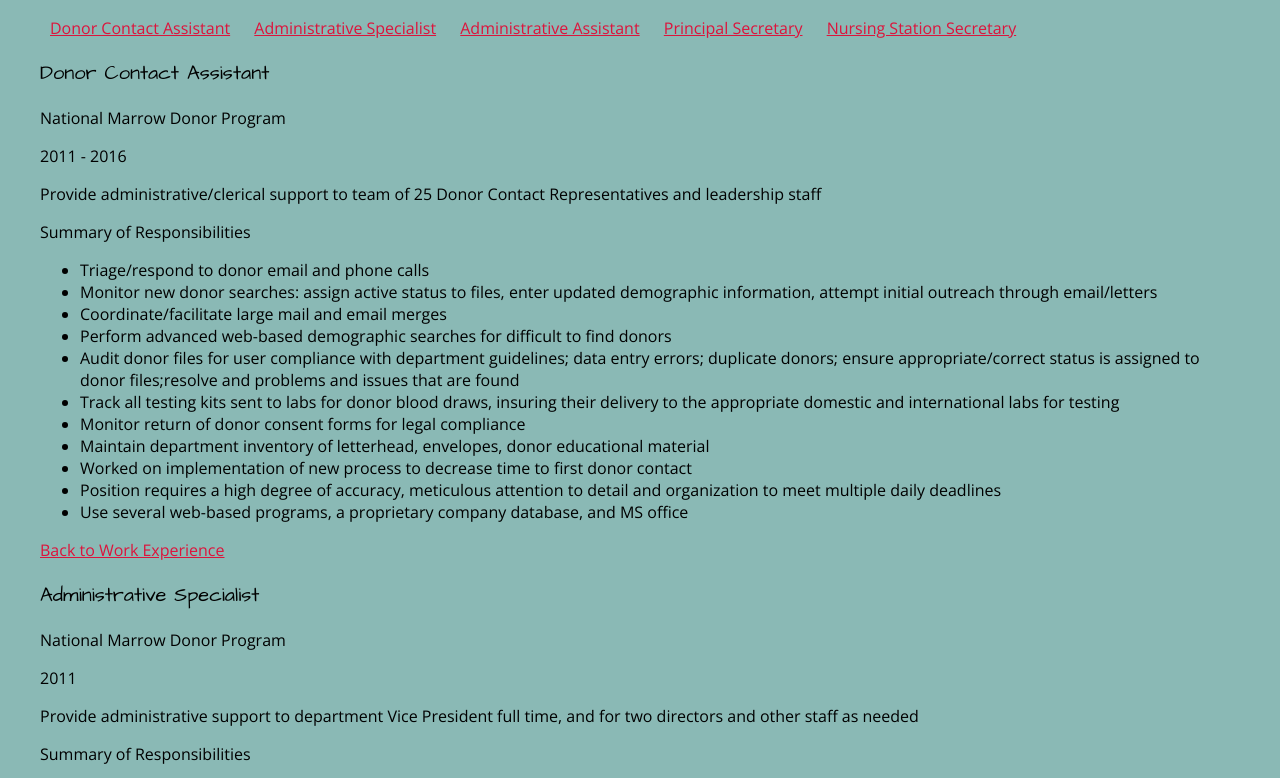
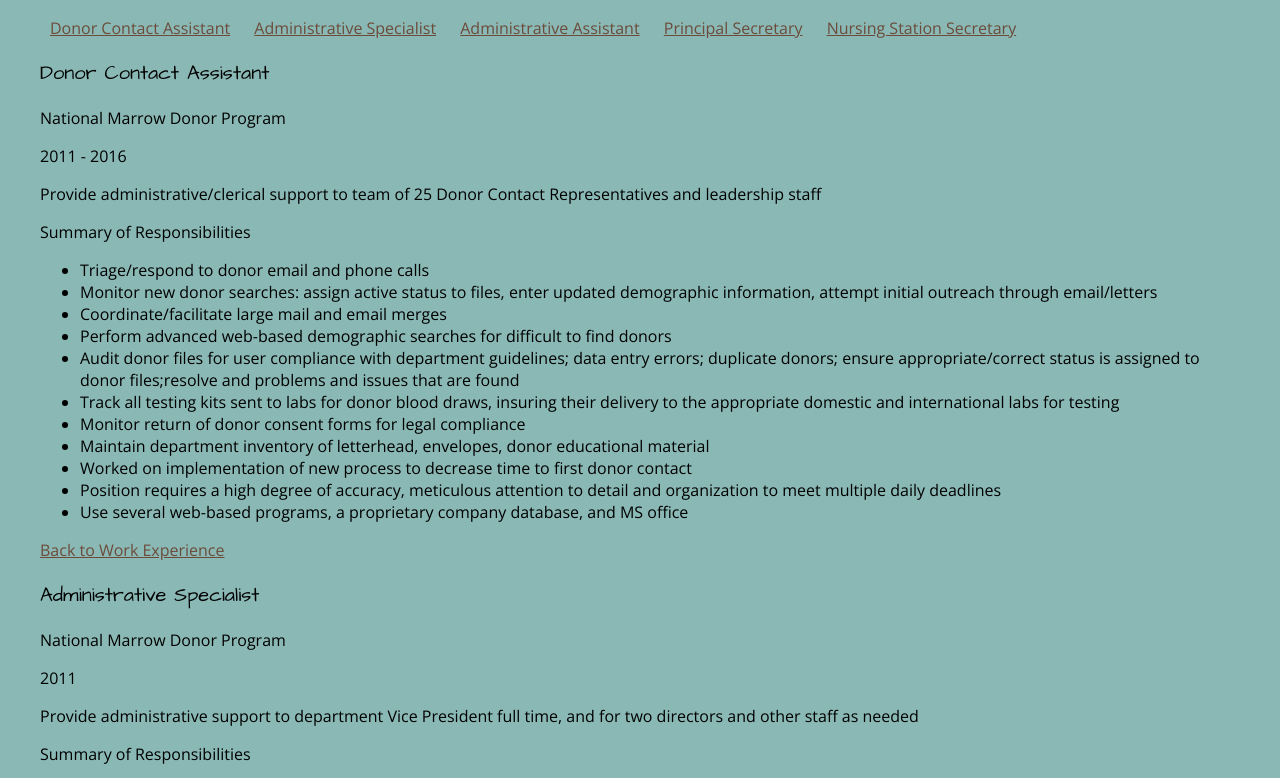
Before and after one commit to juliezimmer/juliezimmer.github.io, a plain HTML site: page index.html in a window 1280 px wide. Shown: the part 593-1371 px from the top of the page. Drawn offline with nearby package versions, Linux system fonts and the light colour scheme.

Commit message:
Update style.css

```diff
--- a/style.css
+++ b/style.css
@@ -41,7 +41,7 @@
 
 }
 a {
-  color: crimson;
+  color: #6C4B3B;
   }
 
 a:hover{
```
